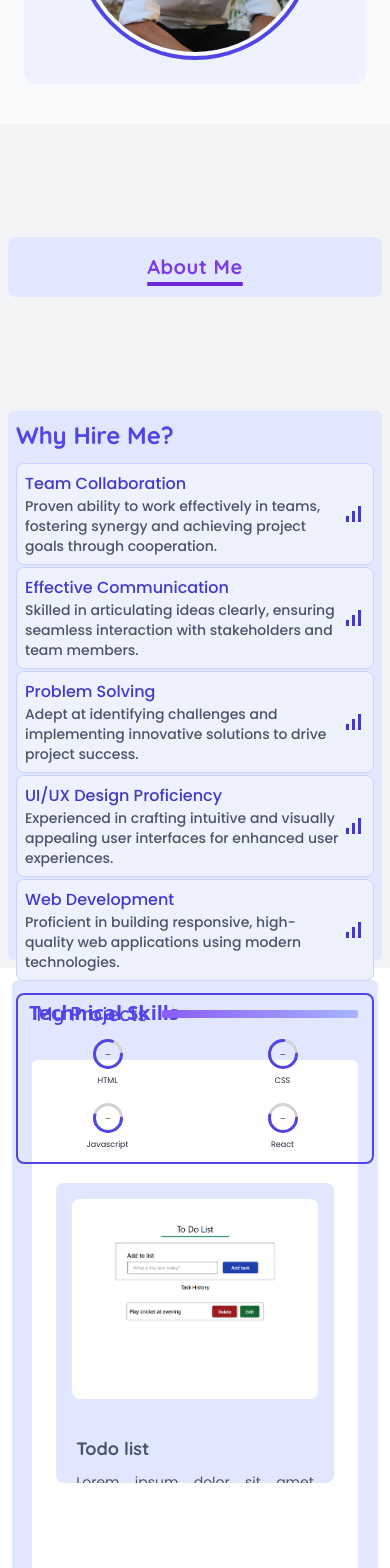
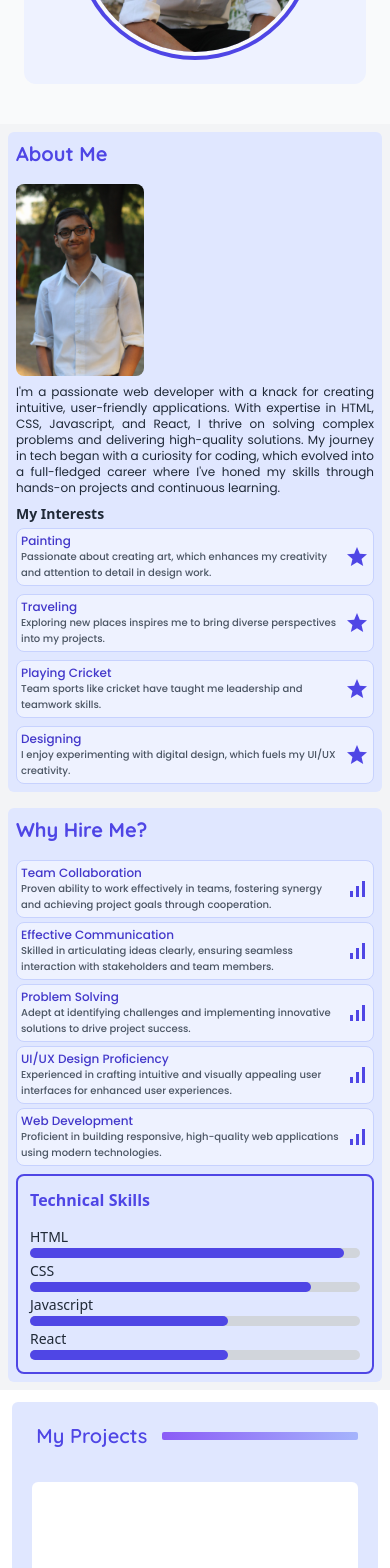
Before and after one commit to Aayush14Shah/myPortfolio, a React (Create React App) app: page / in a window 390 px wide. Shown: the part 840-2408 px from the top of the page. Built offline with nearby package versions, Linux system fonts and the light colour scheme; the HTML template or start-up script is replaced by a standard one.

Commit message:
Some checks are left but the website is responsive

```diff
--- a/src/Components/section2.jsx
+++ b/src/Components/section2.jsx
@@ -1,263 +1,311 @@
-import React, { useContext, useEffect, useState, lazy, Suspense } from "react";
-import { AppContext } from "./AppContext";
-import GradeIcon from "@mui/icons-material/Grade";
-import SignalCellularAltIcon from "@mui/icons-material/SignalCellularAlt";
+"use client"
 
-const AboutPopUp = lazy(() => import("./aboutPopUp"));
+import { useContext, useEffect, useState } from "react"
+import { AppContext } from "./AppContext"
+import GradeIcon from "@mui/icons-material/Grade"
+import SignalCellularAltIcon from "@mui/icons-material/SignalCellularAlt"
 
 const Section2 = (props) => {
-  const defaultRangeColor = "#4F46E5";
+  const defaultRangeColor = "#4F46E5"
+  // Enhanced colors for dark theme
+  const darkThemeColor = "#6366F1" // Brighter indigo for dark theme
+  const data = useContext(AppContext)
+
+  // Progress bars state
   const [bars, setBars] = useState([
     { value: 0, finalValue: 95, color: defaultRangeColor, tag: "HTML" },
     { value: 0, finalValue: 85, color: defaultRangeColor, tag: "CSS" },
     { value: 0, finalValue: 60, color: defaultRangeColor, tag: "Javascript" },
     { value: 0, finalValue: 60, color: defaultRangeColor, tag: "React" },
-  ]);
+  ])
 
+  // Circular progress state
+  const [value1, setValue1] = useState(0)
+  const [value2, setValue2] = useState(0)
+  const [value3, setValue3] = useState(0)
+  const [value4, setValue4] = useState(0)
+
+  const circles = [
+    { value: value1, color: data.mode ? defaultRangeColor : darkThemeColor, tag: "HTML" },
+    { value: value2, color: data.mode ? defaultRangeColor : darkThemeColor, tag: "CSS" },
+    { value: value3, color: data.mode ? defaultRangeColor : darkThemeColor, tag: "Javascript" },
+    { value: value4, color: data.mode ? defaultRangeColor : darkThemeColor, tag: "React" },
+  ]
+
+  // Responsive radius for circular progress - ADJUSTED FOR SMALL SCREENS
+  const [radius, setRadius] = useState(30)
+  useEffect(() => {
+    const updateRadius = () => {
+      if (window.innerWidth <= 567) {
+        setRadius(20) // sm - increased for better visibility
+      } else if (window.innerWidth >= 568 && window.innerWidth <= 823) {
+        setRadius(24) // md - increased for better visibility
+      } else if (window.innerWidth >= 824 && window.innerWidth <= 1079) {
+        setRadius(25) // lg
+      } else if (window.innerWidth >= 1080 && window.innerWidth <= 1280) {
+        setRadius(28) // xl
+      } else {
+        setRadius(30) // default
+      }
+    }
+    updateRadius()
+    window.addEventListener("resize", updateRadius)
+    return () => window.removeEventListener("resize", updateRadius)
+  }, [])
+
+  // Animate progress bars
   useEffect(() => {
     const animateBars = setTimeout(() => {
       setBars((prevBars) =>
         prevBars.map((bar) => ({
           ...bar,
           value: Math.min(bar.value + 1, bar.finalValue),
-        }))
-      );
-    }, 10);
-    return () => clearTimeout(animateBars);
-  }, [bars]);
+        })),
+      )
+    }, 10)
+    return () => clearTimeout(animateBars)
+  }, [bars])
 
-  const data = useContext(AppContext);
-
-  const xlMinScreenWidth = 1080;
-  const xlMaxScreenWidth = 1280;
-  const lgMinScreenWidth = 824;
-  const lgMaxScreenWidth = 1079;
-  const mdMinScreenWidth = 568;
-  const mdMaxScreenWidth = 823;
-  const smMinScreenWidth = 300;
-  const smMaxScreenWidth = 567;
-  const [mobileScreen, setMobileScreen] = useState(false);
-  const [radius, setRadius] = useState(30);
-
-  useEffect(() => {
-    const updateScreenSettings = () => {
-      if (
-        (window.innerWidth >= lgMinScreenWidth &&
-          window.innerWidth <= lgMaxScreenWidth) ||
-        (window.innerWidth >= mdMinScreenWidth &&
-          window.innerWidth <= mdMaxScreenWidth)
-      ) {
-        setRadius(25);
-      } else if (
-        window.innerWidth >= smMinScreenWidth &&
-        window.innerWidth <= smMaxScreenWidth
-      ) {
-        setRadius(20);
-        setMobileScreen(true);
-      } else if (
-        window.innerWidth >= xlMinScreenWidth &&
-        window.innerWidth <= xlMaxScreenWidth
-      ) {
-        setRadius(28);
-      } else {
-        setRadius(30);
-      }
-    };
-
-    updateScreenSettings();
-    window.addEventListener("resize", updateScreenSettings);
-    return () => window.removeEventListener("resize", updateScreenSettings);
-  }, []);
-
-  const circumference = 2 * Math.PI * radius;
-  const [value1, setValue1] = useState(0);
-  const [value2, setValue2] = useState(0);
-  const [value3, setValue3] = useState(0);
-  const [value4, setValue4] = useState(0);
-
+  // Animate circular progress
   useEffect(() => {
     const animateCircles = setTimeout(() => {
-      if (value1 !== 90) setValue1(value1 + 1);
-      if (value2 !== 85) setValue2(value2 + 1);
-      if (value3 !== 60) setValue3(value3 + 1);
-      if (value4 !== 60) setValue4(value4 + 1);
-    }, 10);
-    return () => clearTimeout(animateCircles);
-  }, [value1, value2, value3, value4]);
+      if (value1 !== 90) setValue1(value1 + 1)
+      if (value2 !== 85) setValue2(value2 + 1)
+      if (value3 !== 60) setValue3(value3 + 1)
+      if (value4 !== 60) setValue4(value4 + 1)
+    }, 10)
+    return () => clearTimeout(animateCircles)
+  }, [value1, value2, value3, value4])
 
-  const circles = [
-    { value: value1, color: defaultRangeColor, tag: "HTML" },
-    { value: value2, color: defaultRangeColor, tag: "CSS" },
-    { value: value3, color: defaultRangeColor, tag: "Javascript" },
-    { value: value4, color: defaultRangeColor, tag: "React" },
-  ];
+  const circumference = 2 * Math.PI * radius
+  const calculateOffset = (value) => {
+    return circumference - (value / 100) * circumference
+  }
 
-  const calculateOffset = (value) => {
-    return circumference - (value / 100) * circumference;
-  };
-
+  // Skills and hobbies data
   const skills = [
-    { id: 1, title: "Team Collaboration", description: "Proven ability to work effectively in teams, fostering synergy and achieving project goals through cooperation." },
-    { id: 2, title: "Effective Communication", description: "Skilled in articulating ideas clearly, ensuring seamless interaction with stakeholders and team members." },
-    { id: 3, title: "Problem Solving", description: "Adept at identifying challenges and implementing innovative solutions to drive project success." },
-    { id: 4, title: "UI/UX Design Proficiency", description: "Experienced in crafting intuitive and visually appealing user interfaces for enhanced user experiences." },
-    { id: 5, title: "Web Development", description: "Proficient in building responsive, high-quality web applications using modern technologies." },
-  ];
+    {
+      id: 1,
+      title: "Team Collaboration",
+      description:
+        "Proven ability to work effectively in teams, fostering synergy and achieving project goals through cooperation.",
+    },
+    {
+      id: 2,
+      title: "Effective Communication",
+      description:
+        "Skilled in articulating ideas clearly, ensuring seamless interaction with stakeholders and team members.",
+    },
+    {
+      id: 3,
+      title: "Problem Solving",
+      description: "Adept at identifying challenges and implementing innovative solutions to drive project success.",
+    },
+    {
+      id: 4,
+      title: "UI/UX Design Proficiency",
+      description:
+        "Experienced in crafting intuitive and visually appealing user interfaces for enhanced user experiences.",
+    },
+    {
+      id: 5,
+      title: "Web Development",
+      description: "Proficient in building responsive, high-quality web applications using modern technologies.",
+    },
+  ]
 
   const hobbies = [
-    { id: 1, title: "Painting", description: "Passionate about creating art, which enhances my creativity and attention to detail in design work." },
-    { id: 2, title: "Traveling", description: "Exploring new places inspires me to bring diverse perspectives into my projects." },
-    { id: 3, title: "Playing Cricket", description: "Team sports like cricket have taught me leadership and teamwork skills." },
-    { id: 4, title: "Designing", description: "I enjoy experimenting with digital design, which fuels my UI/UX creativity." },
-  ];
+    {
+      id: 1,
+      title: "Painting",
+      description:
+        "Passionate about creating art, which enhances my creativity and attention to detail in design work.",
+    },
+    {
+      id: 2,
+      title: "Traveling",
+      description: "Exploring new places inspires me to bring diverse perspectives into my projects.",
+    },
+    {
+      id: 3,
+      title: "Playing Cricket",
+      description: "Team sports like cricket have taught me leadership and teamwork skills.",
+    },
+    {
+      id: 4,
+      title: "Designing",
+      description: "I enjoy experimenting with digital design, which fuels my UI/UX creativity.",
+    },
+  ]
 
   return (
     <div
       ref={props.reference}
-      className={`w-full h-screen p-5 lg:p-3 md:p-3 sm:p-2 grid grid-rows-3 grid-flow-col lg:grid-flow-row md:grid-flow-row sm:grid-flow-row gap-4 sm:gap-2 justify-around ${
+      className={`w-full min-h-screen sm:p-2 md:p-3 lg:p-4 xl:p-6 p-6 sm:flex sm:flex-col md:flex md:flex-col lg:flex lg:flex-col xl:flex xl:flex-col flex flex-row sm:gap-4 md:gap-6 lg:gap-8 xl:gap-10 gap-8 ${
         data.mode ? "bg-gray-100" : "bg-[#1f2235]"
       }`}
     >
-      {/* Mobile About PopUp */}
-      <div className="sm:w-full h-auto mx-auto my-auto row-span-1 col-span-2 sm:block hidden">
-        {mobileScreen && (
-          <Suspense fallback="Loading...">
-            <AboutPopUp btnTitle="About Me" hobbies={hobbies} />
-          </Suspense>
-        )}
-      </div>
-
-      {/* About Me Section */}
+      {/* About Me Section (Left Half for >1280px) */}
       <div
-        className={`sm:hidden block rounded-md w-full h-full p-5 lg:p-4 md:p-3 sm:p-2 row-span-3 lg:row-span-2 md:row-span-2 sm:row-span-1 sm:col-span-2 mx-auto ${
+        className={`sm:w-full md:w-full lg:w-full xl:w-full w-1/2 rounded-md sm:p-2 md:p-3 lg:p-4 xl:p-6 p-5 ${
           data.mode ? "bg-indigo-100" : "bg-[#313552]"
-        } ${data.mode ? "text-gray-800" : "text-gray-100"} flex flex-col gap-4`}
+        } ${data.mode ? "text-gray-800" : "text-gray-100"} flex flex-col sm:gap-2 md:gap-3 lg:gap-4 xl:gap-6 gap-5`}
       >
         <h1
-          className={`text-4xl md:text-3xl sm:text-2xl font-bold ${
+          className={`sm:text-xl md:text-2xl lg:text-3xl xl:text-3xl text-3xl font-bold ${
             data.mode ? "text-indigo-600" : "text-indigo-400"
-          } mb-3`}
+          } mb-2`}
         >
           About Me
         </h1>
-        <div className="flex flex-col gap-4 flex-1">
-          <div className="flex md:flex-col gap-4">
+        <div className="sm:flex-col md:flex-row lg:flex-row xl:flex-row flex-row sm:gap-2 md:gap-4 lg:gap-5 xl:gap-6 gap-6 flex">
           <div className="flex-shrink-0">
             <img
-                className="w-[200px] h-[280px] xl:w-[180px] xl:h-[260px] lg:w-[160px] lg:h-[240px] md:w-[160px] md:h-[220px] rounded-lg object-cover"
+              className="sm:w-32 sm:h-48 md:w-36 md:h-52 lg:w-40 lg:h-56 xl:w-48 xl:h-64 w-44 h-64 rounded-lg object-cover"
               src={`${process.env.PUBLIC_URL}/Images/profile2.jpg`}
               alt="My profile"
             />
           </div>
-            <div className="flex-1 space-y-2">
+          <div className="flex-1 flex flex-col sm:gap-2 md:gap-4 lg:gap-5 xl:gap-6 gap-4 justify-between">
+            <p className="sm:text-xs md:text-sm lg:text-base xl:text-lg text-base leading-relaxed text-justify">
+              I'm a passionate web developer with a knack for creating intuitive, user-friendly applications. With
+              expertise in HTML, CSS, Javascript, and React, I thrive on solving complex problems and delivering
+              high-quality solutions. My journey in tech began with a curiosity for coding, which evolved into a
+              full-fledged career where I've honed my skills through hands-on projects and continuous learning.
+            </p>
+            <div className="sm:space-y-1 md:space-y-2 lg:space-y-3 xl:space-y-3 space-y-2 flex-grow">
               <h2
-                className={`text-xl font-semibold ${
+                className={`sm:text-sm md:text-base lg:text-lg xl:text-xl text-lg font-semibold ${
                   data.mode ? "text-gray-800" : "text-gray-100"
                 }`}
               >
                 My Interests
               </h2>
+              {/* Linear layout for all screen sizes */}
+              <div className="flex flex-col space-y-2 md:grid md:grid-cols-2 md:gap-2 md:space-y-0 lg:grid lg:grid-cols-2 lg:gap-2 lg:space-y-0 xl:grid xl:grid-cols-2 xl:gap-2 xl:space-y-0">
                 {hobbies.map((item) => (
                   <div
                     key={item.id}
-                  className={`text-[14px] lg:text-sm font-medium p-2 rounded-lg flex justify-between items-center ${
+                    className={`sm:text-xs md:text-sm lg:text-base xl:text-lg text-sm font-medium sm:p-1 md:p-2 lg:p-3 xl:p-3 p-2 rounded-lg flex justify-between items-center ${
                       data.mode
                         ? "text-indigo-700 bg-indigo-50 border border-indigo-200"
-                      : "text-yellow-400 bg-gray-700 border border-yellow-500"
+                        : "text-yellow-300 bg-gray-800 border border-yellow-500" // Enhanced dark theme colors
                     }`}
                   >
                     <div>
                       <p>{item.title}</p>
-                    <p className={`text-sm ${data.mode ? "text-gray-600" : "text-gray-300"}`}>{item.description}</p>
+                      <p
+                        className={`sm:text-[10px] md:text-xs lg:text-sm xl:text-base text-xs ${
+                          data.mode ? "text-gray-600" : "text-gray-200" // Improved contrast in dark mode
+                        }`}
+                      >
+                        {item.description}
+                      </p>
                     </div>
-                  <GradeIcon className="my-auto" />
+                    <GradeIcon
+                      className={`sm:w-4 sm:h-4 md:w-5 md:h-5 lg:w-6 lg:h-6 xl:w-6 xl:h-6 w-5 h-5 flex-shrink-0 ml-1 ${
+                        data.mode ? "text-indigo-600" : "text-yellow-300" // Enhanced icon color in dark mode
+                      }`}
+                    />
                   </div>
                 ))}
               </div>
             </div>
-          <div className="mt-1 flex-1">
-            <p className="text-[14px] sm:text-sm leading-relaxed text-justify">
-              I’m a passionate web developer with a knack for creating intuitive, user-friendly applications. With expertise in HTML, CSS, Javascript, and React, I thrive on solving complex problems and delivering high-quality solutions. My journey in tech began with a curiosity for coding, which evolved into a full-fledged career where I’ve honed my skills through hands-on projects and continuous learning.
-            </p>
           </div>
         </div>
       </div>
 
-      {/* Skills Section */}
+      {/* Skills Section (Right Half for >1280px) */}
       <div
-        className={`rounded-md w-[800px] xl:w-[520px] lg:w-[320px] md:w-[300px] sm:w-full h-full p-5 lg:p-4 md:p-3 sm:p-2 my-auto col-span-2 lg:col-span-1 md:col-span-1 sm:col-span-2 row-span-3 sm:row-span-2 lg:row-span-2 md:row-span-2 mx-auto ${
+        className={`sm:w-full md:w-full lg:w-full xl:w-full w-1/2 rounded-md sm:p-2 md:p-3 lg:p-4 xl:p-6 p-5 ${
           data.mode ? "bg-indigo-100" : "bg-[#313552]"
-        } ${data.mode ? "text-gray-800" : "text-gray-100"} flex flex-col gap-3`}
+        } ${data.mode ? "text-gray-800" : "text-gray-100"} flex flex-col sm:gap-2 md:gap-3 lg:gap-4 xl:gap-6 gap-5`}
       >
-        <div className="w-full flex-1">
         <h1
-            className={`text-4xl md:text-3xl sm:text-2xl font-bold ${
+          className={`sm:text-xl md:text-2xl lg:text-3xl xl:text-3xl text-3xl font-bold ${
             data.mode ? "text-indigo-600" : "text-indigo-400"
-            } mb-3`}
+          } mb-2`}
         >
           Why Hire Me?
         </h1>
-          <div className="space-y-0.5">
+        <div className="grid grid-cols-1 sm:gap-1 md:gap-2 lg:gap-3 xl:gap-3 gap-2 flex-grow">
           {skills.map((item) => (
-              <div key={item.id} className="my-0">
             <div
-                  className={`text-base lg:text-sm font-medium p-2 rounded-lg flex justify-between items-center ${
+              key={item.id}
+              className={`sm:text-xs md:text-sm lg:text-base xl:text-lg text-sm font-medium sm:p-1 md:p-2 lg:p-3 xl:p-3 p-2 rounded-lg flex justify-between items-center ${
                 data.mode
                   ? "text-indigo-700 bg-indigo-50 border border-indigo-200"
-                      : "text-yellow-400 bg-gray-700 border border-yellow-500"
+                  : "text-yellow-300 bg-gray-800 border border-yellow-500" // Enhanced dark theme colors
               }`}
             >
               <div>
                 <p>{item.title}</p>
-                    <p className={`text-sm ${data.mode ? "text-gray-600" : "text-gray-300"}`}>{item.description}</p>
+                <p
+                  className={`sm:text-[10px] md:text-xs lg:text-sm xl:text-base text-xs ${
+                    data.mode ? "text-gray-600" : "text-gray-200" // Improved contrast in dark mode
+                  }`}
+                >
+                  {item.description}
+                </p>
               </div>
-                  <SignalCellularAltIcon className="my-auto" />
-                </div>
+              <SignalCellularAltIcon
+                className={`sm:w-4 sm:h-4 md:w-5 md:h-5 lg:w-6 lg:h-6 xl:w-6 xl:h-6 w-5 h-5 flex-shrink-0 ml-1 ${
+                  data.mode ? "text-indigo-600" : "text-yellow-300" // Enhanced icon color in dark mode
+                }`}
+              />
             </div>
           ))}
         </div>
-        </div>
 
-        {/* Technical Skills with Circular Progress */}
-        <div className="w-full h-[300px] p-1 rounded-lg border-2 border-indigo-600">
-          <h2 className={`mx-[2%] text-xl font-semibold ${data.mode ? "text-indigo-600" : "text-indigo-400"} mb-1`}>Technical Skills</h2>
-          <div className="mt-[2%] grid grid-cols-4 lg:grid-cols-2 md:grid-cols-2 sm:grid-cols-2 gap-1 justify-items-center">
+        {/* Technical Skills with Circular Progress - IMPROVED FOR SMALL SCREENS */}
+        <div
+          className={`sm:p-3 md:p-4 lg:p-4 xl:p-4 p-4 rounded-lg border-2 mt-auto ${
+            data.mode ? "border-indigo-600" : "border-indigo-400" // Enhanced border color in dark mode
+          }`}
+        >
+          <h2
+            className={`sm:text-base md:text-lg lg:text-lg xl:text-xl text-lg font-semibold ${
+              data.mode ? "text-indigo-600" : "text-indigo-300" // Brighter heading in dark mode
+            } sm:mb-3 md:mb-4 lg:mb-4 xl:mb-4 mb-4`}
+          >
+            Technical Skills
+          </h2>
+
+          {/* Optimized layout for small screens - 1 column for sm, 2 columns for md */}
+          <div className="grid sm:grid-cols-1 md:grid-cols-2 lg:grid-cols-4 xl:grid-cols-4 grid-cols-4 sm:gap-6 md:gap-6 lg:gap-4 xl:gap-4 gap-4 justify-items-center">
             {circles.map((circle) => (
-              <div
-                key={circle.tag}
-                className={`flex flex-col items-center justify-center xl:w-[60px] xl:h-[80px] lg:w-[50px] lg:h-[70px] md:w-[50px] md:h-[70px] sm:w-[40px] sm:h-[60px]`}
-              >
-                <div className="relative w-[85px] h-[85px] xl:w-[50px] xl:h-[50px] lg:w-[40px] lg:h-[40px] sm:w-[30px] sm:h-[30px]">
+              <div key={circle.tag} className="sm:hidden flex flex-col items-center justify-center sm:mb-2 md:mb-2">
+                {/* Increased sizes specifically for small screens */}
+                <div className={`relative sm:w-24 sm:h-24 md:w-24 md:h-24 lg:w-24 lg:h-24 xl:w-28 xl:h-28 w-28 h-28 ${data.mode ? "lightgray" : "lightgray"}`}>
                   <svg className="w-full h-full" viewBox="0 0 100 100">
                     <circle
                       cx="50"
                       cy="50"
-                      r="45"
-                      stroke={data.mode ? "lightgray" : "darkgray"}
-                      strokeWidth="10"
+                      r={radius}
+                      stroke={data.mode ? "lightgray" : "lightgray"} // Darker background circle in dark mode
+                      strokeWidth="8"
                       fill="transparent"
                       strokeLinecap="round"
                     />
                     <circle
                       cx="50"
                       cy="50"
-                      r="45"
+                      r={radius}
                       stroke={circle.color}
-                      strokeWidth="10"
+                      strokeWidth="8"
                       fill="none"
-                      strokeDasharray={2 * Math.PI * 40}
-                      strokeDashoffset={calculateOffset(circle.value) * (40 / radius)}
-                      style={{
-                        transition: "stroke-dashoffset 0.5s linear",
-                      }}
+                      strokeDasharray={circumference}
+                      strokeDashoffset={calculateOffset(circle.value)}
+                      style={{ transition: "stroke-dashoffset 0.5s linear" }}
                       strokeLinecap="round"
                     />
+                    {/* Increased text size for small screens */}
                     <text
                       x="50"
                       y="50"
                       textAnchor="middle"
                       dy=".3em"
-                      className={`text-[20px] lg:text-[10px] sm:text-[8px] font-bold ${
+                      className={`sm:text-[14px] md:text-[14px] lg:text-[14px] xl:text-[16px] text-[16px] font-bold ${
                         data.mode ? "text-gray-800" : "text-gray-100"
                       }`}
                     >
@@ -265,14 +313,38 @@ const Section2 = (props) => {
                     </text>
                   </svg>
                 </div>
-                <p className="text-center text-xs lg:text-[10px] sm:text-[8px] mt-1">{circle.tag}</p>
+                {/* Increased tag text size for small screens */}
+                <p
+                  className={`text-center sm:text-sm md:text-sm lg:text-base xl:text-base text-base mt-2 font-medium ${
+                    data.mode ? "text-gray-800" : "text-gray-100"
+                  }`}
+                >
+                  {circle.tag}
+                </p>
+              </div>
+            ))}
+            <div className="sm:block hidden flex flex-col gap-4 w-full">
+              {bars.map((bar, index) => (
+                <div key={index}>
+                  <span className="text-sm font-medium">{bar.tag}</span>
+                  <div className="w-full bg-gray-300 rounded-full h-2.5 dark:bg-gray-500">
+                    <div
+                      className="h-2.5 rounded-full"
+                      style={{
+                        width: `${bar.value}%`,
+                        backgroundColor: bar.color,
+                        transition: "width 0.3s ease-in-out",
+                      }}
+                    ></div>
+                  </div>
                 </div>
               ))}
             </div>
           </div>
         </div>
       </div>
-  );
-};
+    </div>
+  )
+}
 
-export default Section2;
+export default Section2
--- a/src/Components/sectionFooter.jsx
+++ b/src/Components/sectionFooter.jsx
@@ -7,6 +7,23 @@ import EmailIcon from "@mui/icons-material/Email";
 const LastSectionFooter = () => {
   const data = useContext(AppContext);
   const isLight = data.mode;
+
+  // Map navigation items to correct refs from AppContext
+  const navItems = [
+    { name: "Home", ref: data.index },
+    { name: "About", ref: data.about },
+    { name: "Projects", ref: data.project },
+    { name: "Contact", ref: data.contact },
+  ];
+
+  const handleScroll = (ref) => {
+    if (ref?.current) {
+      console.log(`Scrolling to ${ref.current.id || ref.current.tagName}`);
+      data.scrollHandler(ref);
+    } else {
+      console.warn(`Scroll reference is undefined or invalid: ${JSON.stringify(ref)}`);
+    }
+  };
 
   return (
     <div
@@ -28,17 +45,17 @@ const LastSectionFooter = () => {
 
         {/* Navigation Links */}
         <div className="flex flex-wrap justify-center gap-4 sm:gap-4 md:gap-4 lg:gap-5 xl:gap-6">
-          {["Home", "About", "Projects", "Contact"].map((item) => (
+          {navItems.map((item) => (
             <div
-              key={item}
-              onClick={() => data.scrollHandler(data[item.toLowerCase()])}
+              key={item.name}
+              onClick={() => handleScroll(item.ref)}
               className={`text-sm sm:text-xs md:text-sm lg:text-sm xl:text-sm font-medium cursor-pointer transition-colors duration-200 ${
                 isLight
                   ? "text-gray-700 hover:text-indigo-600"
                   : "text-gray-300 hover:text-indigo-400"
               }`}
             >
-              {item}
+              {item.name}
             </div>
           ))}
         </div>
@@ -72,12 +89,12 @@ const LastSectionFooter = () => {
             </a>
           </div>
           <p
-            onClick={() => data.scrollHandler(data.contact)}
+            onClick={() => handleScroll(data.contact)}
             className={`text-sm sm:text-xs md:text-xs lg:text-sm xl:text-sm font-medium cursor-pointer flex items-center gap-1 transition-colors duration-200 ${
               isLight
                 ? "text-gray-700 hover:text-indigo-600"
                 : "text-gray-300 hover:text-indigo-400"
-            }`}
+              }`}
           >
             <EmailIcon className="w-5 h-5 sm:w-4 sm:h-4 md:w-4 md:h-4 lg:w-5 lg:h-5" /> ljkuaayush@gmail.com
           </p>
```
Also changed, not shown: src/Components/API/imageSliderContent.js (+4 -4 lines), src/Components/richComponents/certificateCarousel.jsx (+37 -45 lines), src/Components/section4.jsx (+51 -70 lines). Lines whose indentation alone changed are shown as unchanged.
